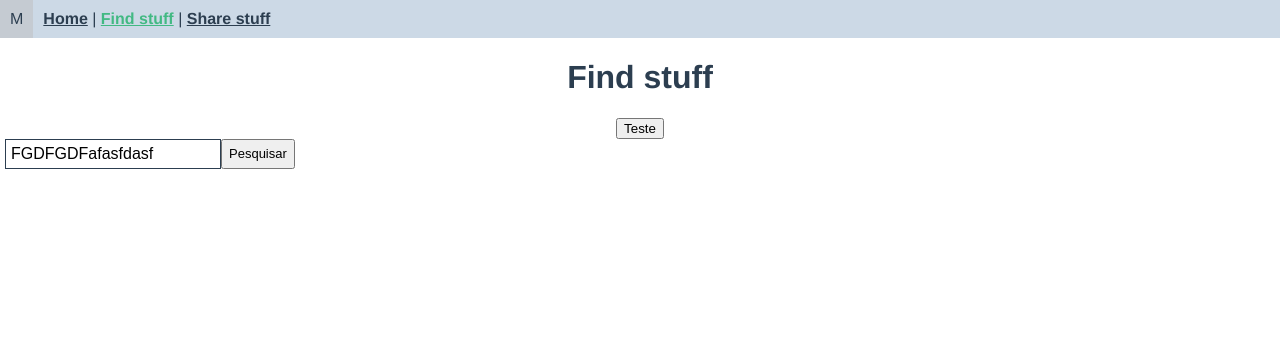
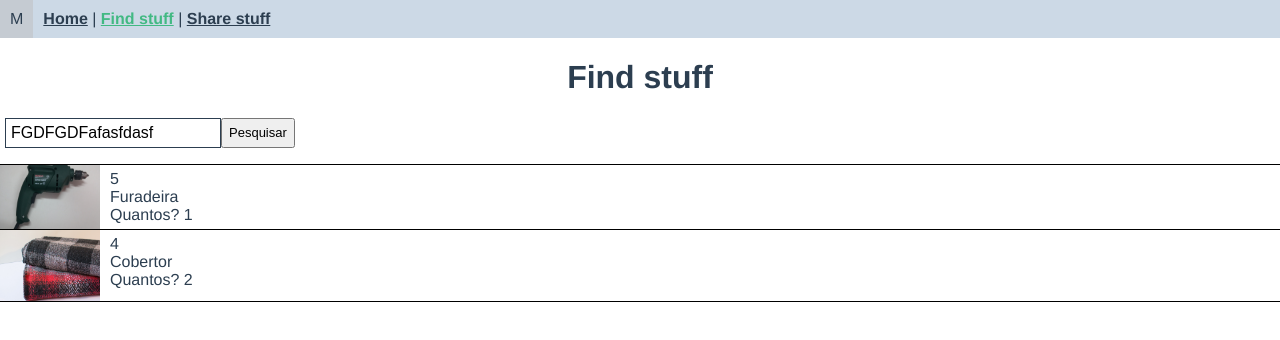
Before and after one commit to pedroivodev-ZZ/mutual, a Vue app: page /external in a window 1280 px wide. Shown: the top 340 px of the page. Built offline with nearby package versions, Linux system fonts and the light colour scheme.

Commit message:
Implementando array hardcoded para ter referencia visual enquanto não há api

```diff
--- a/src/views/External.vue
+++ b/src/views/External.vue
@@ -1,9 +1,7 @@
 <template>
     <div class="wrapper">
       <h1>Find stuff</h1>
-      <button @click="test">Teste</button>
-      <!-- :items="items"  -->
-      <SearchableList />
+      <SearchableList :items="items" />
    </div>
 </template>
 <script>
@@ -12,10 +10,16 @@ import SearchableList from '../components/SearchableList.vue'
 export default {
   name: 'External',
   components: { SearchableList },
+  data () {
+    return {
+      items: [
+        { id: 1, name: 'Furadeira', quantity: 1, thumbnail: 'img/furadeira.jpg', donatorRating: 5 },
+        { id: 1, name: 'Cobertor', quantity: 2, thumbnail: 'img/cobertores.jpg', donatorRating: 4 }
+      ]
+    }
+  },
   methods: {
-    test() {
 
-    }
   }
 }
 </script>
```
